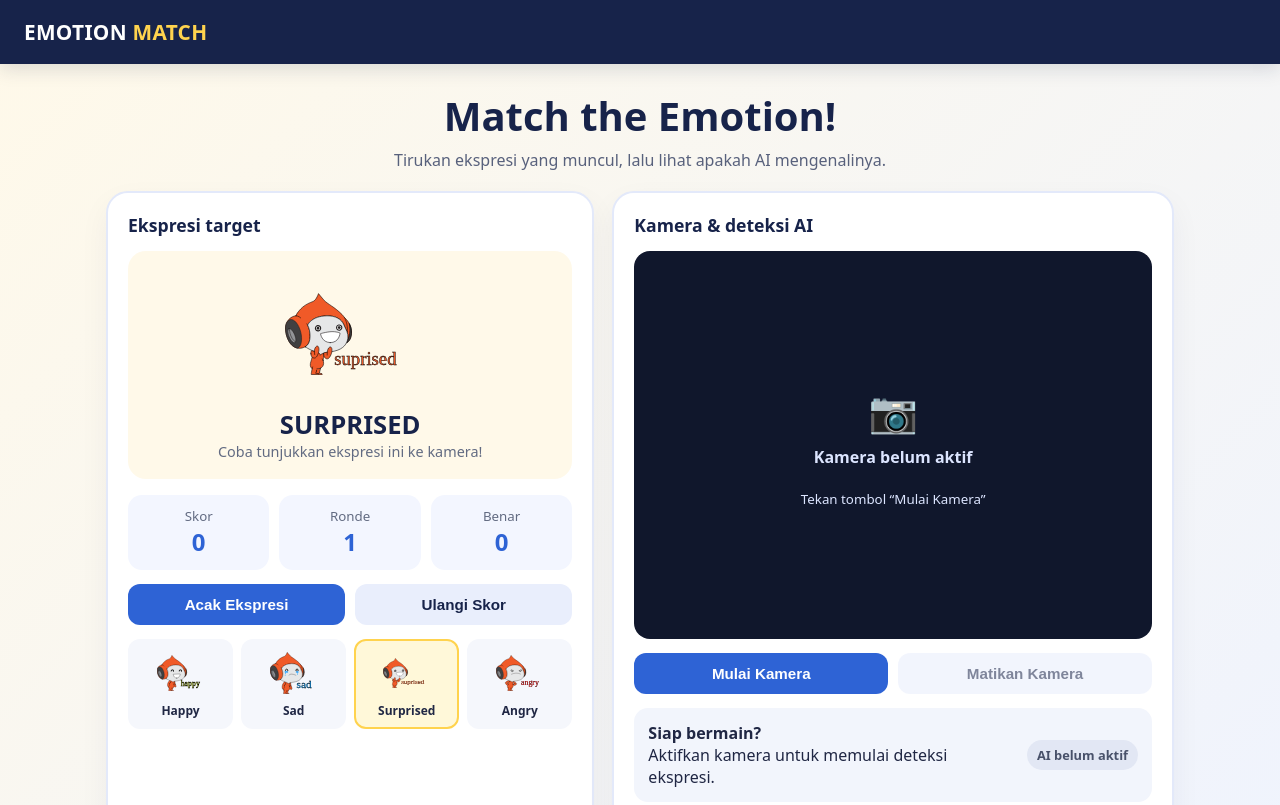
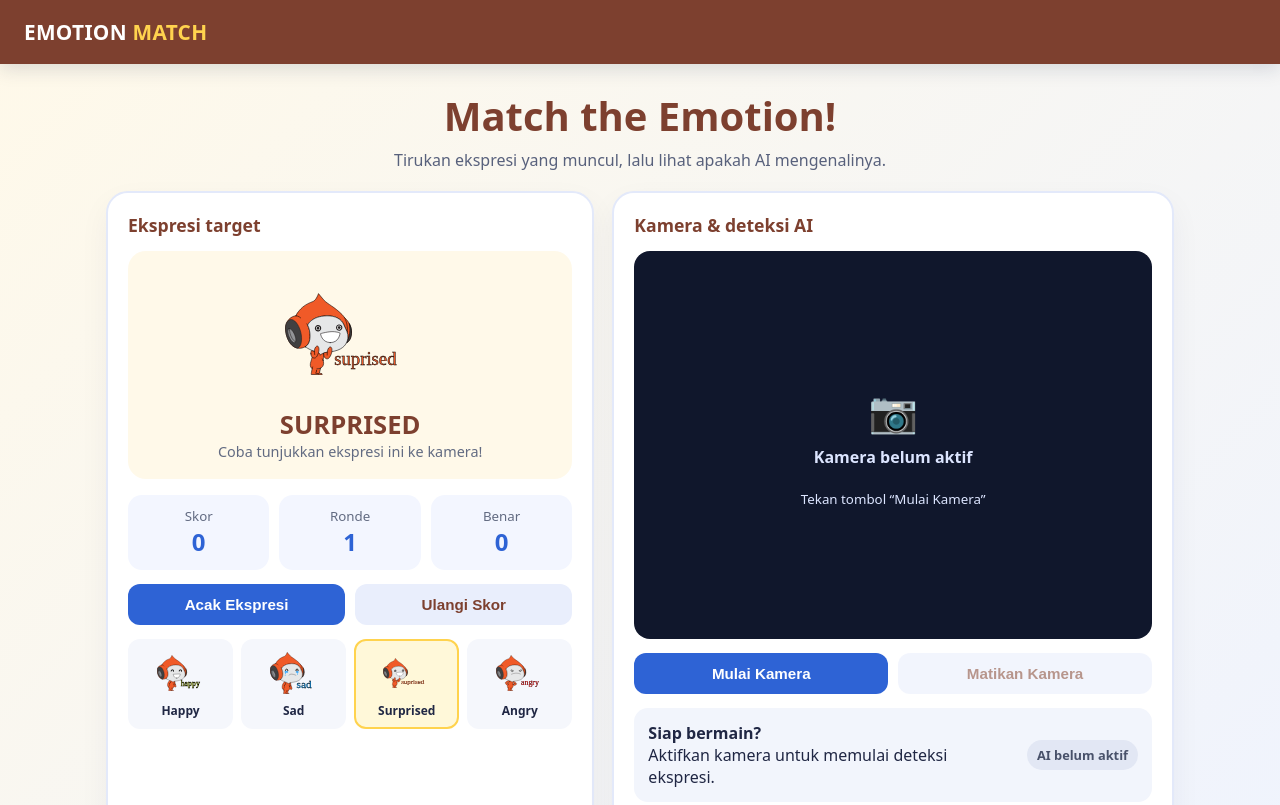
Before and after one commit to Annisais/EmotionMatch, a plain HTML site: page index.html in a window 1280 px wide. Shown: the top 805 px of the page. Drawn offline with Linux system fonts and the light colour scheme.

Commit message:
ubah warna

```diff
--- a/index.html
+++ b/index.html
@@ -3,9 +3,9 @@
 <head>
 <meta charset="utf-8">
 <meta name="viewport" content="width=device-width, initial-scale=1">
-<title>emotion match</title> <!-- ganti dengan nama kelompok kalian -->
+<title>emotion match fiya</title> <!-- ganti dengan nama kelompok kalian -->
 <style>
-:root{--navy:#17234a;--blue:#2e63d5;--yellow:#ffd34e;--cream:#fff9e9;--ink:#202744;--green:#16845b;--red:#c84646}
+:root{--navy:#7d402f;--blue:#2e63d5;--yellow:#ffd34e;--cream:#fff9e9;--ink:#202744;--green:#16845b;--red:#c84646}
 *{box-sizing:border-box}body{margin:0;font-family:system-ui,-apple-system,Segoe UI,sans-serif;color:var(--ink);background:linear-gradient(135deg,#fff9e9,#eef3ff);min-height:100vh}
 header{background:var(--navy);color:white;padding:18px 24px;display:flex;align-items:center;justify-content:space-between;gap:12px;box-shadow:0 5px 18px #17234a25}
 .brand{font-weight:900;font-size:1.3rem;letter-spacing:.3px}.brand span{color:var(--yellow)}.tag{font-size:.8rem;color:#dce5ff}
```
Also changed, not shown: 1 other file.
